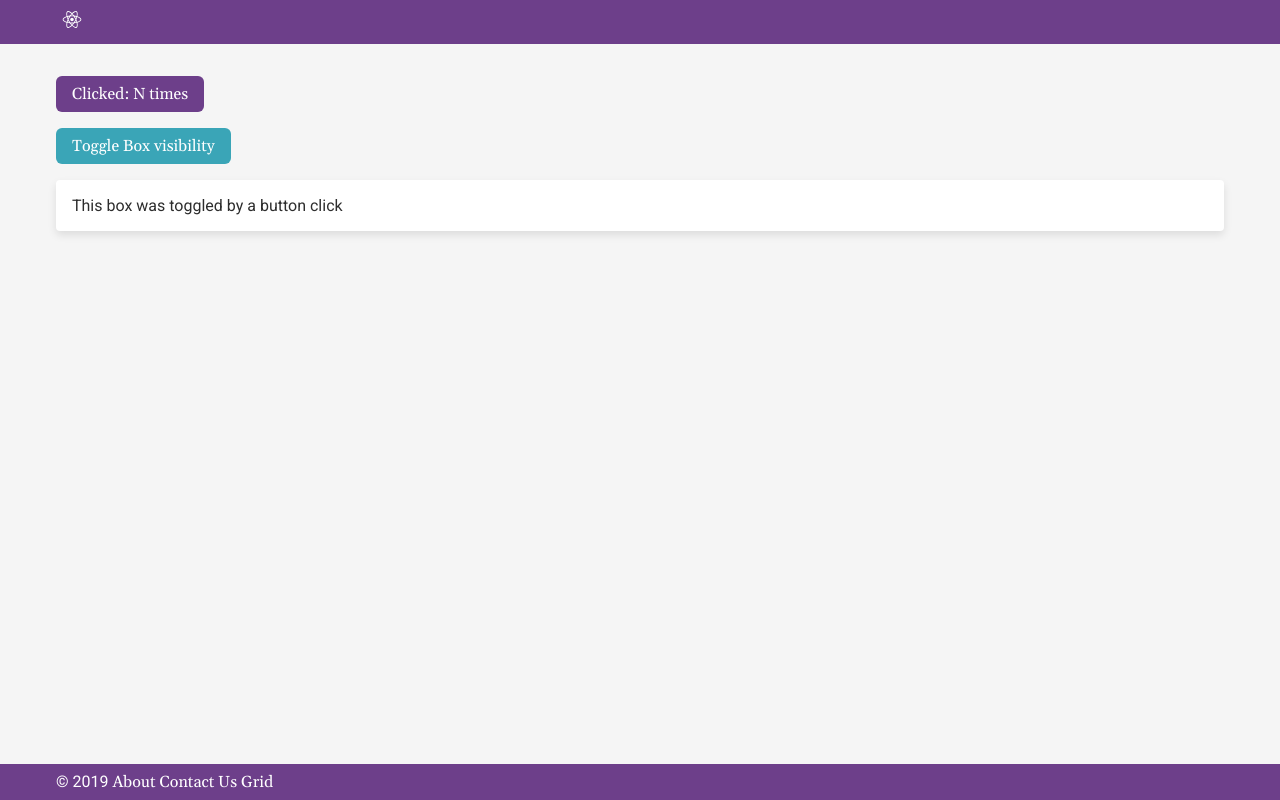
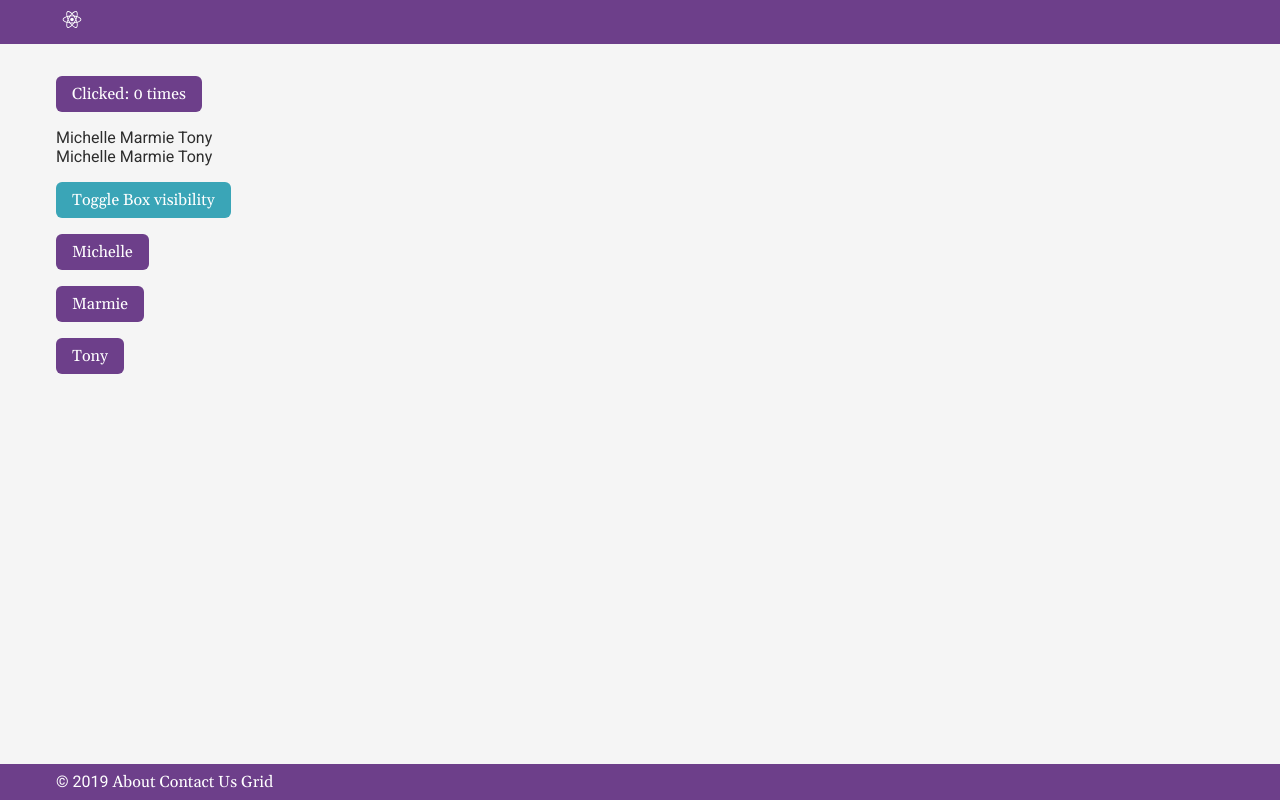
Before and after one commit to tonymamo/cra-test, a React (Create React App) app: page /state in a window 1280 px wide. Built offline with nearby package versions, Linux system fonts and the light colour scheme.

Commit message:
homework answers

```diff
--- a/src/App.js
+++ b/src/App.js
@@ -54,7 +54,7 @@ function App() {
               <Grid />
             </Route>
             <Route path="/state" exact>
-              <StateExample />
+              <StateExample people={data.map((person) => person.firstName)} />
             </Route>
             <Route path="/user/:userName">
               <UserProfile data={data} />
--- a/src/views/StateExample.js
+++ b/src/views/StateExample.js
@@ -10,27 +10,25 @@ class StateExample extends Component {
     this.state = {
       clicks: 0,
       showBox: false,
-      names: ['Tony', 'Marmie', 'Michelle'],
+      names: this.props.people,
     };
   }
 
   countClicks = () => {
     this.setState({
-      // update clicks state here
+      clicks: this.state.clicks + 1,
     });
   }
 
   toggleBox = () => {
     this.setState({
-      // toggle showBox state here
+      showBox: !this.state.showBox,
     });
   }
 
   removeName = (name) => {
-    // use this.state and the .filter() method with arrow function here to filter out names
-    // that ARE NOT the name that was passed in to this function
     this.setState({
-      // update list of names in state here
+      names: this.state.names.filter((n) => n !== name),
     });
   }
 
@@ -39,26 +37,27 @@ class StateExample extends Component {
       <>
         <p>
           <Button type="button" color={brandPrimary} onClick={() => this.countClicks()}>
-            Clicked: N times
+            Clicked: {this.state.clicks} times
           </Button>
         </p>
+        {this.props.people[0]} {this.props.people[1]} {this.props.people[2]}
+        <br />
+        {this.state.names[0]} {this.state.names[1]} {this.state.names[2]}
         <p>
           <Button type="button" color={brandSecondary} onClick={() => this.toggleBox()}>
             Toggle Box visibility
           </Button>
         </p>
 
-        <Box>This box was toggled by a button click</Box>
+        { this.state.showBox && (<Box>This box was toggled by a button click</Box>)}
 
-        {/*
-          - map over this.state.names to render however many buttons as there are names in the state
-            using "name" as the mapped item value
-          - inside the map function's return, add a <p> tag with a key property of "name"
-          - inside that <p> tag, add a Button with an onClick that calls the removeName function and
-            passes in the "name" parameter
-          - for the text of the Button, have it say "Remove name" where name is a dynamic variable
-
-        */}
+        {
+          this.state.names.map((name) => (
+            <p key={name}>
+              <Button type="button" onClick={() => this.removeName(name)}>{name}</Button>
+            </p>
+          ))
+        }
 
 
       </>
```
